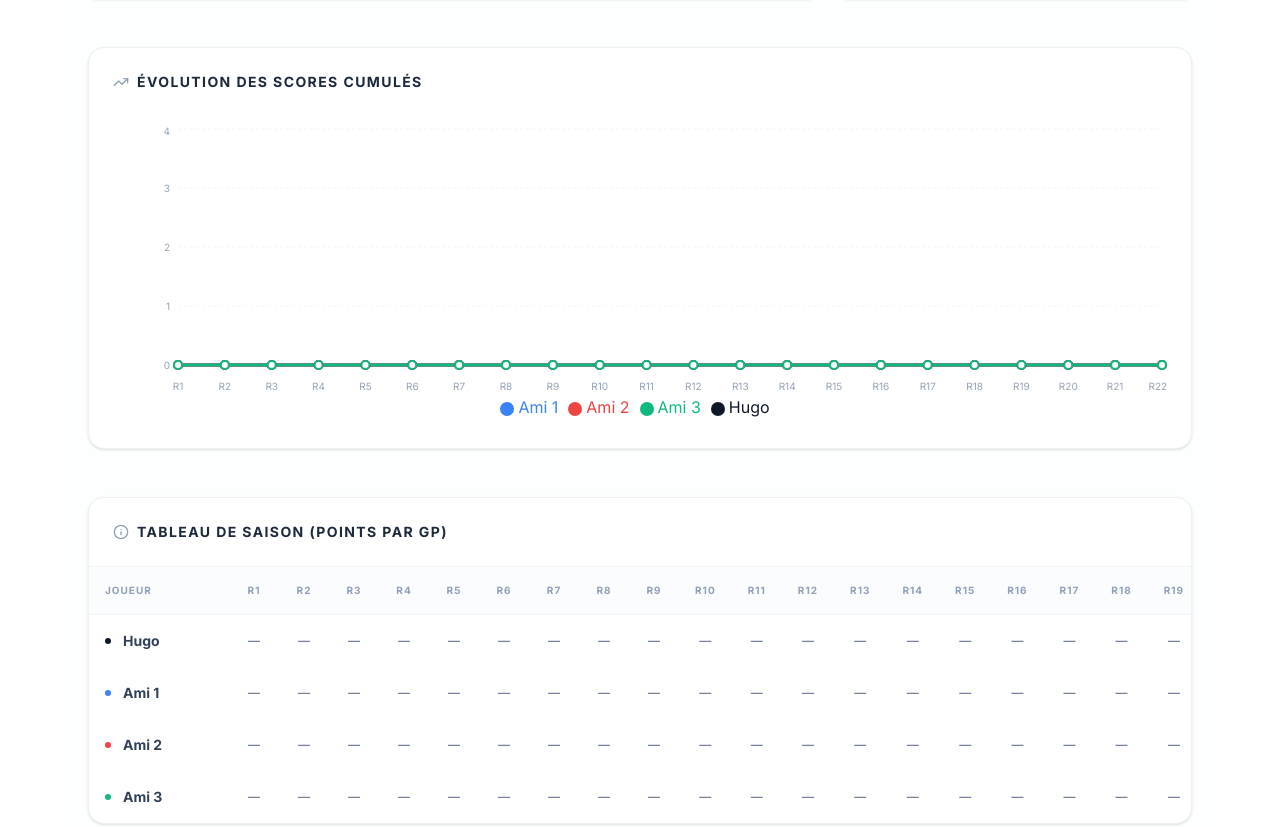
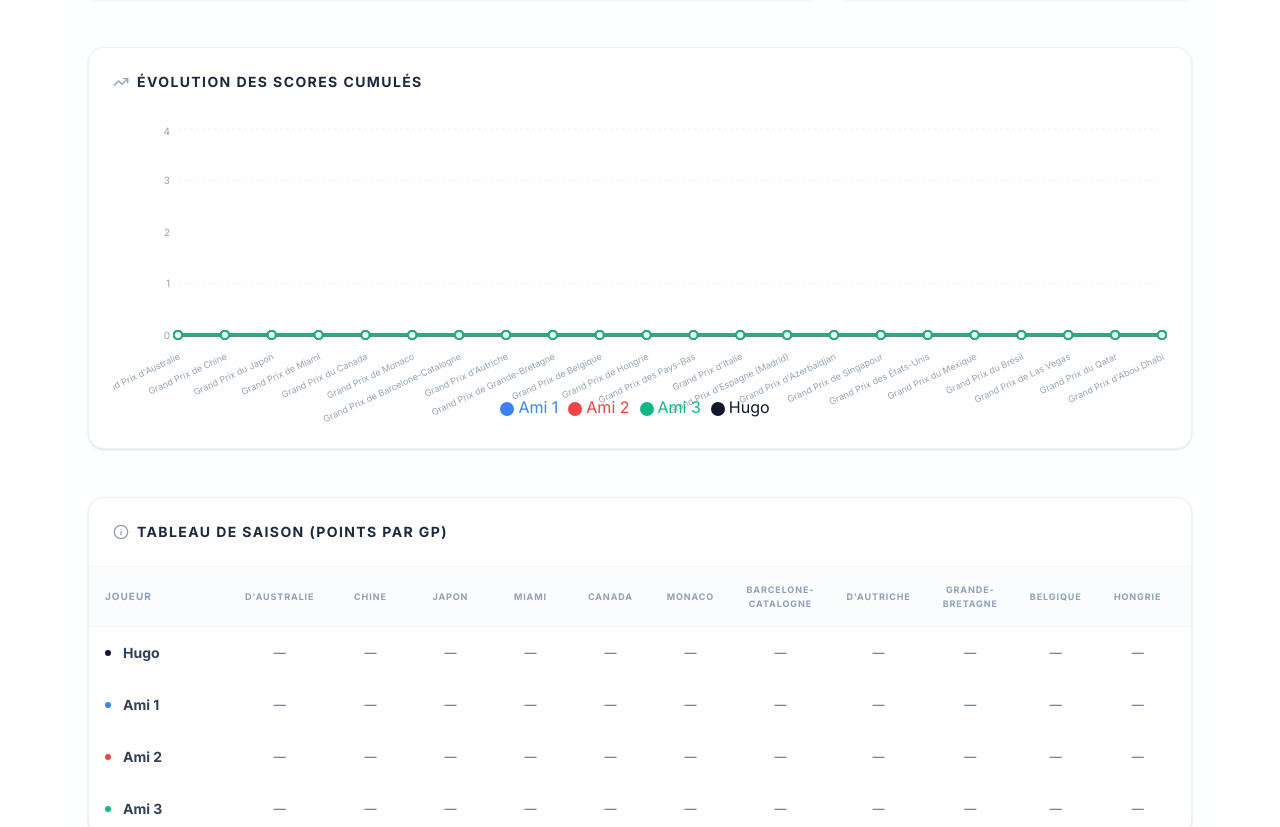
Before and after one commit to huhu75/f1-app, a Next.js app: page / in a window 1280 px wide. Shown: the part 630-1457 px from the top of the page. Built offline with nearby package versions, Linux system fonts and the light colour scheme.

Commit message:
style: replace round numbers with GP names in dashboard visualizations

```diff
--- a/src/app/page.tsx
+++ b/src/app/page.tsx
@@ -72,7 +72,8 @@ export default function Dashboard() {
 
   // Format chart data
   const chartData = seasonProgress?.rounds.map((round, idx) => {
-    const data: any = { name: `R${round}` };
+    const gpName = calendar2026.find(r => r.round === round)?.name || `R${round}`;
+    const data: any = { name: gpName };
     seasonProgress.players.forEach(p => {
       data[p.name] = p.cumulative[idx];
     });
@@ -195,8 +196,12 @@ export default function Dashboard() {
                 dataKey="name"
                 axisLine={false}
                 tickLine={false}
-                tick={{fontSize: 10, fill: '#94a3b8'}}
+                tick={{fontSize: 9, fill: '#94a3b8'}}
                 dy={10}
+                interval={0}
+                angle={-25}
+                textAnchor="end"
+                height={60}
               />
               <YAxis
                 axisLine={false}
@@ -236,9 +241,14 @@ export default function Dashboard() {
             <thead>
               <tr className="bg-slate-50/50">
                 <th className="p-4 text-[10px] font-bold text-slate-400 uppercase tracking-widest border-b border-slate-100 min-w-[140px]">Joueur</th>
-                {seasonProgress?.rounds.map(r => (
-                  <th key={`head-${r}`} className="p-4 text-[10px] font-bold text-slate-400 uppercase tracking-widest border-b border-slate-100 text-center min-w-[50px]">R{r}</th>
-                ))}
+                {seasonProgress?.rounds.map(r => {
+                  const name = calendar2026.find(c => c.round === r)?.name.split(' ').pop();
+                  return (
+                    <th key={`head-${r}`} className="p-4 text-[9px] font-bold text-slate-400 uppercase tracking-widest border-b border-slate-100 text-center min-w-[80px]">
+                      {name}
+                    </th>
+                  );
+                })}
                 <th className="p-4 text-[10px] font-bold text-slate-900 uppercase tracking-widest border-b border-slate-100 text-center bg-slate-100/50">Total</th>
               </tr>
             </thead>
```
